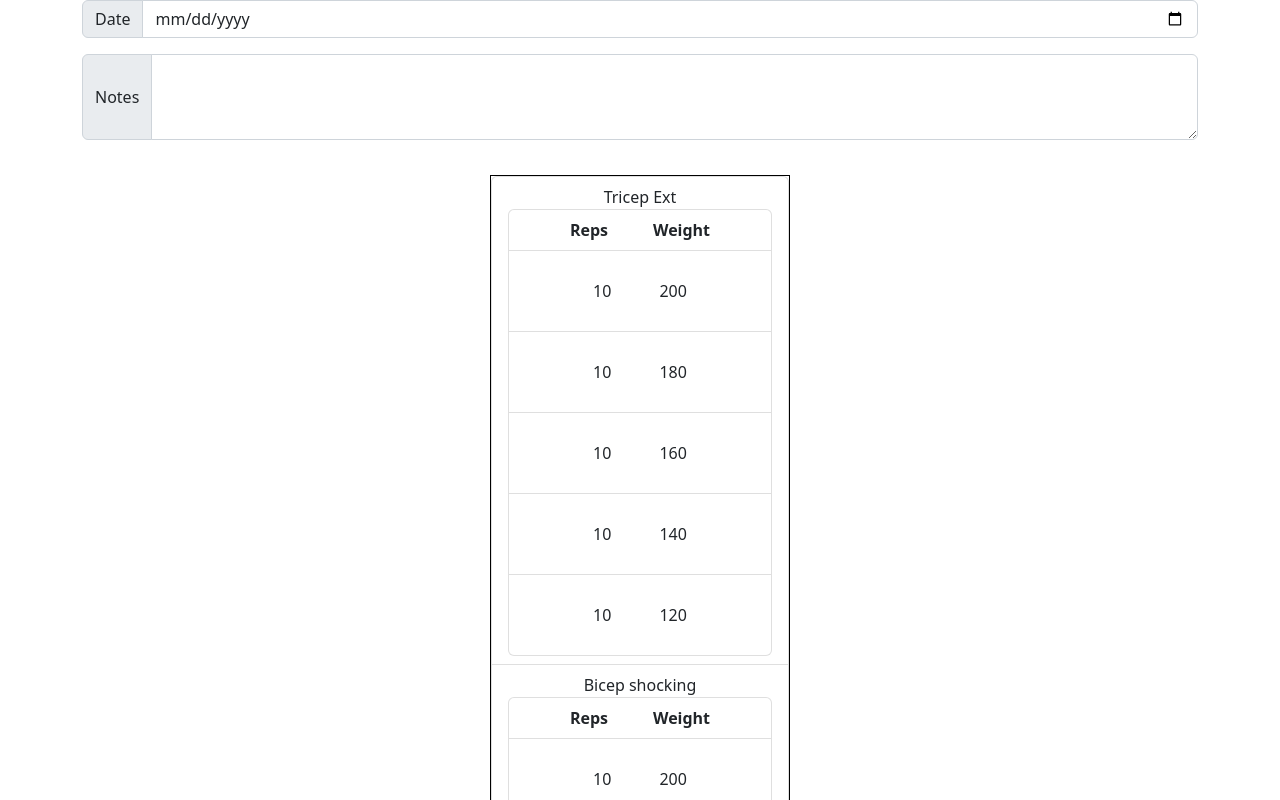
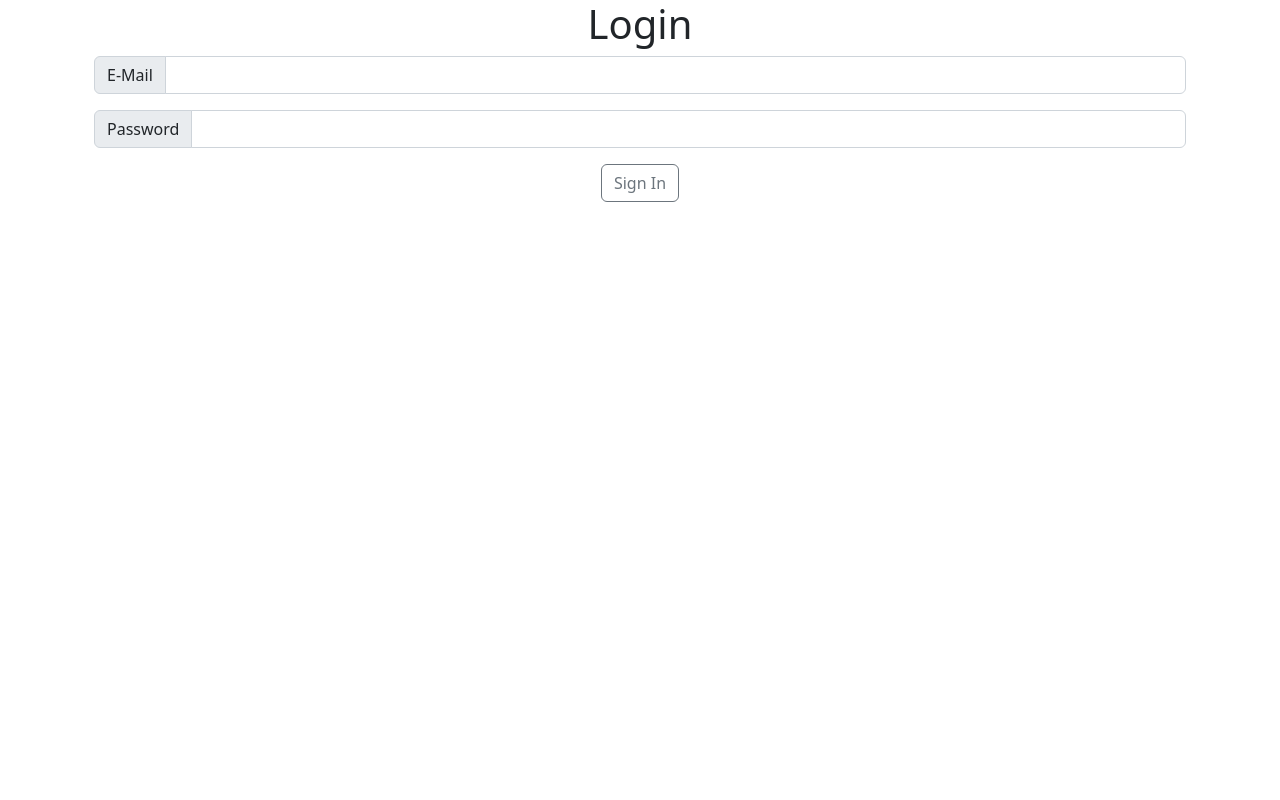
Before and after one commit to rgero/React_WorkoutTracker, a React (Create React App) app in the folder workout_tracker/: page / in a window 1280 px wide. Shown: the top 800 px of the page. Built offline with nearby package versions, Linux system fonts and the light colour scheme.

Commit message:
Adding the stub for the Login Page. Need to look into storing the result token and creating the axios calls.

```diff
--- a/workout_tracker/package.json
+++ b/workout_tracker/package.json
@@ -6,6 +6,7 @@
     "@testing-library/jest-dom": "^5.16.5",
     "@testing-library/react": "^13.4.0",
     "@testing-library/user-event": "^13.5.0",
+    "axios": "^1.3.3",
     "bootstrap": "^5.2.3",
     "react": "^18.2.0",
     "react-bootstrap": "^2.7.0",
--- a/workout_tracker/src/App.js
+++ b/workout_tracker/src/App.js
@@ -3,6 +3,7 @@ import { WorkoutForm } from './components/workout/WorkoutForm';
 import './styles/App.css';
 
 import 'bootstrap/dist/css/bootstrap.min.css';
+import { LoginPage } from './components/authentication/LoginPage';
 
 function App() {
   let exercise = {
@@ -16,7 +17,7 @@ function App() {
 
   return (
     <div className="App">
-      <WorkoutForm/>
+      <LoginPage/>
     </div>
   );
 }
--- /dev/null
+++ b/workout_tracker/src/components/authentication/LoginForm.js
@@ -0,0 +1,31 @@
+import React, {useState} from 'react';
+import Button from 'react-bootstrap/Button';
+import Form from 'react-bootstrap/Form';
+import InputGroup from 'react-bootstrap/InputGroup';
+import Container from 'react-bootstrap/Container';
+
+export const LoginForm = (onSubmit)=>
+{
+    const [email, setEmail] = useState("");
+    const [password, setPassword] = useState("");
+
+    return(
+        <Container fluid="md">
+            <Form onSubmit={onSubmit}>
+                <InputGroup className="mb-3">
+                    <InputGroup.Text sm>E-Mail</InputGroup.Text>
+                    <Form.Control type="email" value={email} onChange={e => setEmail(e.target.value)}/>
+                </InputGroup>
+                <InputGroup className="mb-3">
+                    <InputGroup.Text sm>Password</InputGroup.Text>
+                    <Form.Control type="password" value={password} onChange={e => setPassword(e.target.value)}/>
+                </InputGroup>
+                <Button variant="outline-secondary" type="submit">
+                    Sign In
+                </Button>
+            </Form>
+        </Container>
+    )
+
+
+}
--- /dev/null
+++ b/workout_tracker/src/components/authentication/LoginPage.js
@@ -0,0 +1,14 @@
+import React from 'react';
+import Container from 'react-bootstrap/Container';
+import { LoginForm } from './LoginForm';
+
+
+export const LoginPage = ()=>
+{
+    return (
+        <Container fluid="md">
+            <h1>Login</h1>
+            <LoginForm/>
+        </Container>
+    )
+}
```
Also changed, not shown: 1 other file (tests, documents, lock files or other folders).
